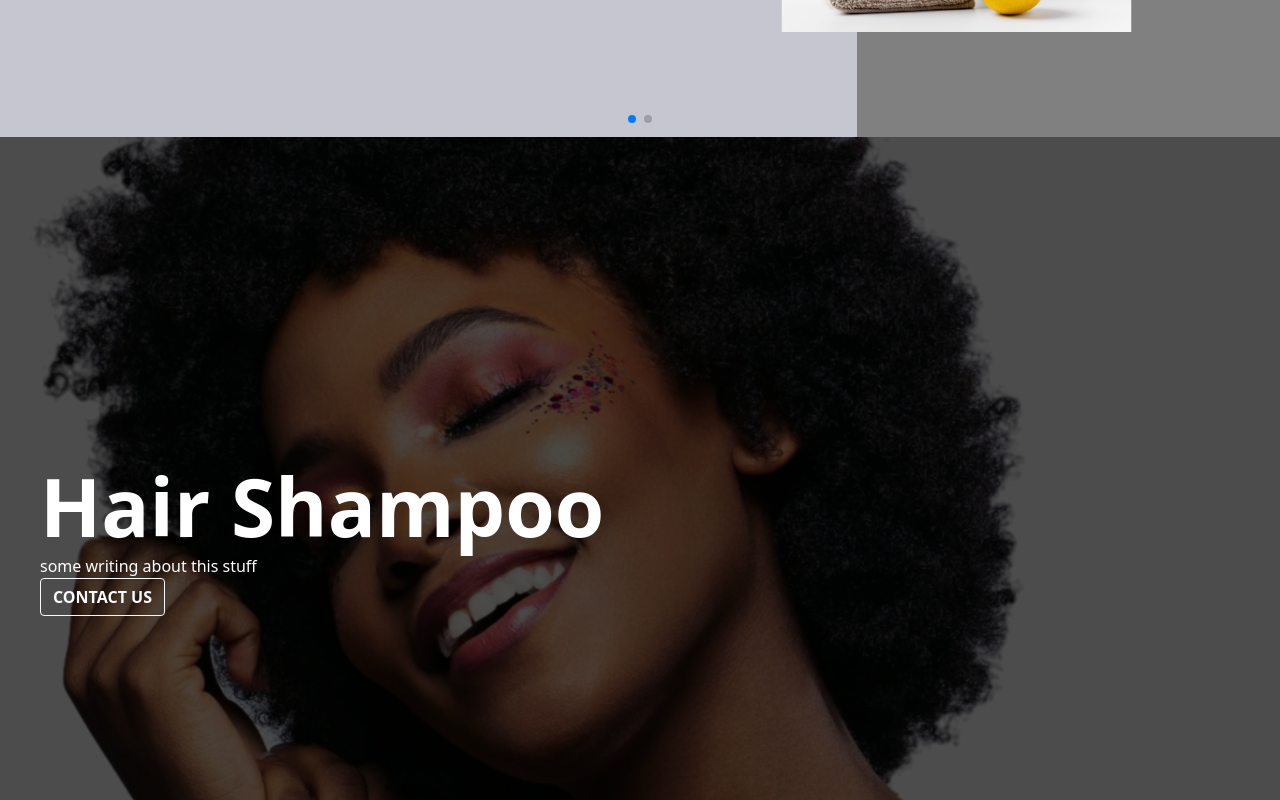
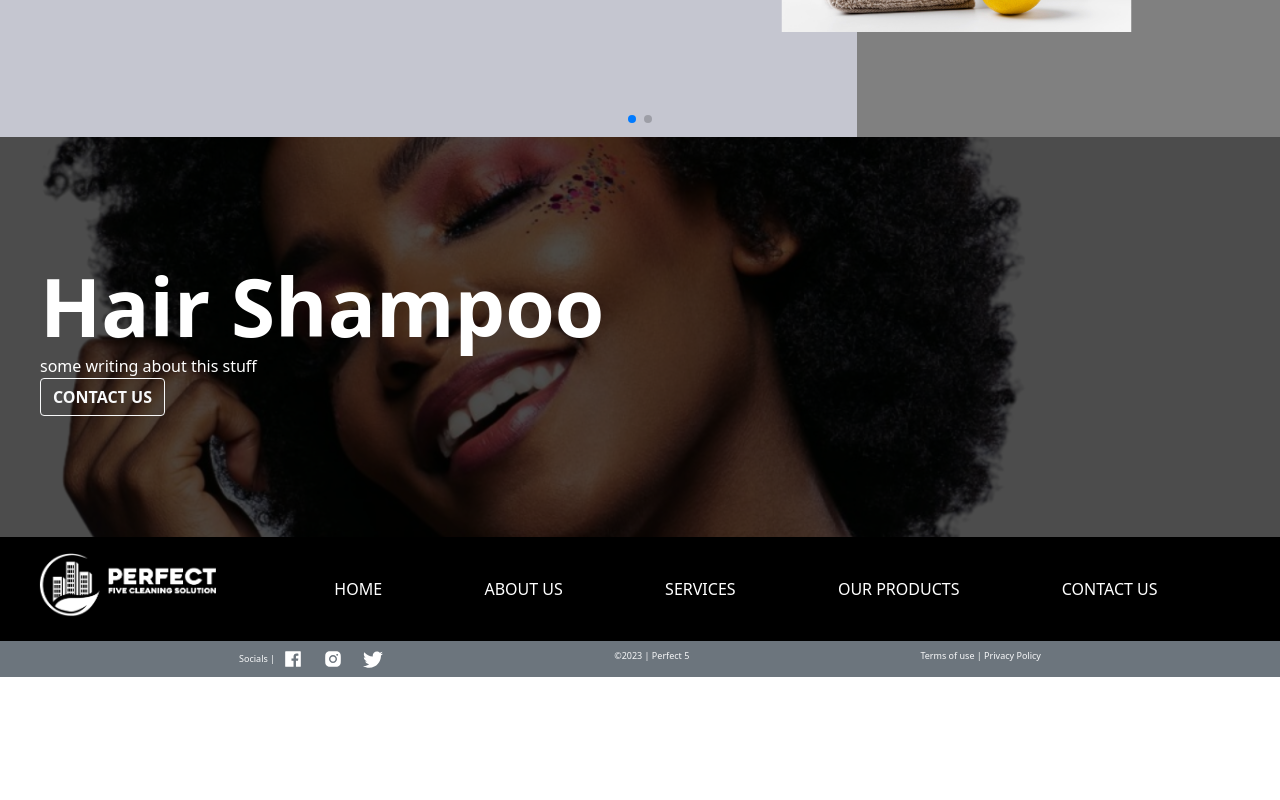
Before and after one commit to joshua-inf/perfect5, a React (Create React App) app: page /perfect5/OurProducts in a window 1280 px wide. Shown: the part 440-1240 px from the top of the page. After the commit the page ends 1117 px from the top, so only its background shows below. Built offline with nearby package versions, Linux system fonts and the light colour scheme.

Commit message:
changed the favicon and title

```diff
--- a/public/index.html
+++ b/public/index.html
@@ -51,10 +51,9 @@
       }(window.location))
     </script>
     <!-- End Single Page Apps for GitHub Pages -->
-    <title>React App</title>
+    <title>Perfect 5 | Cleaning Solutions and Services</title>
   </head>
   <body>
-    <noscript>You need to enable JavaScript to run this app.</noscript>
     <div class="bg-secondary" id="root"></div>
     <!--
       This HTML file is a template.
--- a/src/components/pages/OurProducts.js
+++ b/src/components/pages/OurProducts.js
@@ -144,10 +144,10 @@ const OurProducts = () => {
                         </div>
                     </SwiperSlide>
                 </Swiper>
-                <div className='bg-white' style={{minHeight:'100vh'}}>
+                <div className='bg-white' style={{minHeight:''}}>
                     <div className=''>
                         <div>
-                           <div style={{height:'70vh', background:`url(${image4}) no-repeat center`, minHeight:"100vh", backgroundSize:'cover'}}>
+                           <div style={{height:'50vh', background:`url(${image4}) no-repeat center`, minHeight:"50vh", backgroundSize:'cover'}}>
                             <div style={{backgroundColor:'rgba(0,0,0,0.7)', height:'100%'}}>
                                 <div className='h-100 p-3'>
                                     <div className='row h-100'>
```
Also changed, not shown: 1 other file (tests, documents, lock files or other folders).
